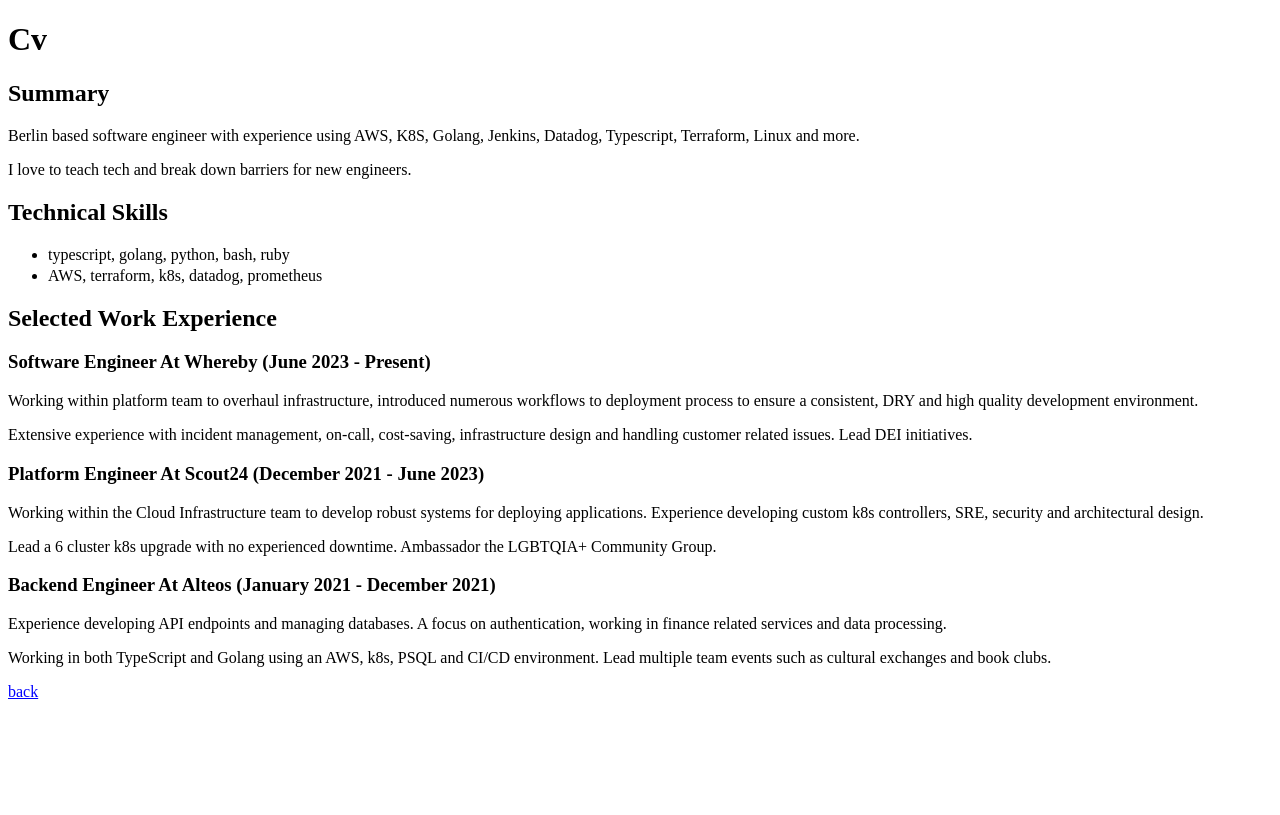
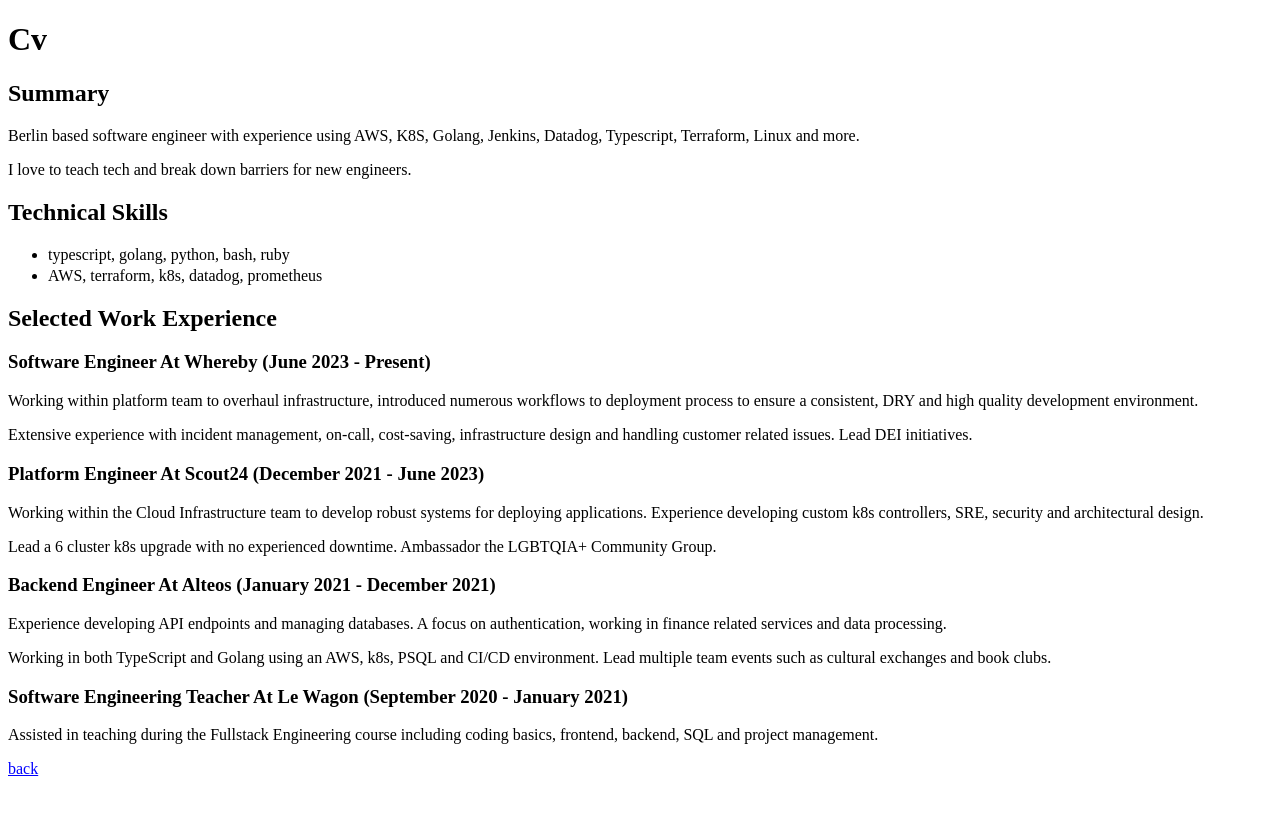
Before and after one commit to jsphwllng/jsphwllng.github.io, a Jekyll site: the page built from cv.md, in a window 1280 px wide. Shown: the top 815 px of the page. Built offline with Jekyll 4.4.1, drawn with Linux system fonts in a browser that asks for light colours.

Commit message:
Including teaching experience in cv

```diff
--- a/cv.md
+++ b/cv.md
@@ -36,3 +36,7 @@
 Experience developing API endpoints and managing databases. A focus on authentication, working in finance related services and data processing.
 
 Working in both TypeScript and Golang using an AWS, k8s, PSQL and CI/CD environment. Lead multiple team events such as cultural exchanges and book clubs.
+
+### Software Engineering Teacher at Le Wagon (September 2020 - January 2021)
+
+Assisted in teaching during the Fullstack Engineering course including coding basics, frontend, backend, SQL and project management.
```
